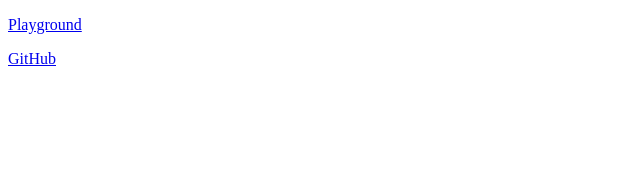
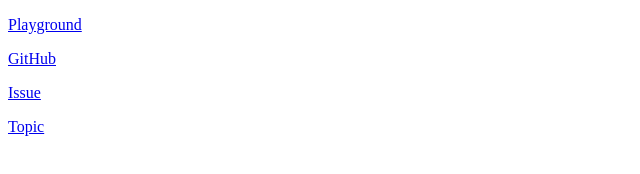
Before and after one commit to 8Observer8/using-phaser3-with-requirejs-typescript, a website: page public/index.html in a window 1280 px wide. Shown: the full height of the page, 0-640 px from the left. Drawn offline with Linux system fonts and the light colour scheme.

Commit message:
Added links to Issue and Topic

```diff
--- a/public/index.html
+++ b/public/index.html
@@ -18,6 +18,8 @@
 <body>
     <p><a href="https://plnkr.co/edit/eKPfohFnoKQUwyos?preview">Playground</a></p>
     <p><a href="https://github.com/8Observer8/using-phaser3-with-requirejs-typescript">GitHub</a></p>
+    <p><a href="https://github.com/photonstorm/phaser/issues/5205">Issue</a></p>
+    <p><a href="https://phaser.discourse.group/t/using-phaser-3-with-typescript-requirejs-library-and-amd-module-system/6845">Topic</a></p>
 </body>
 
 </html>
```
